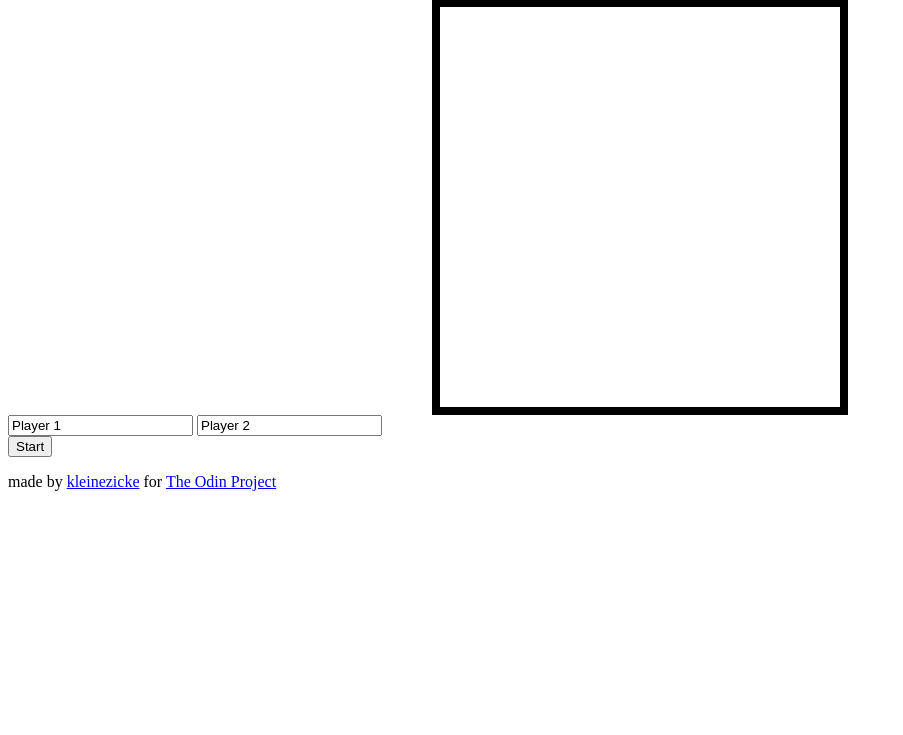
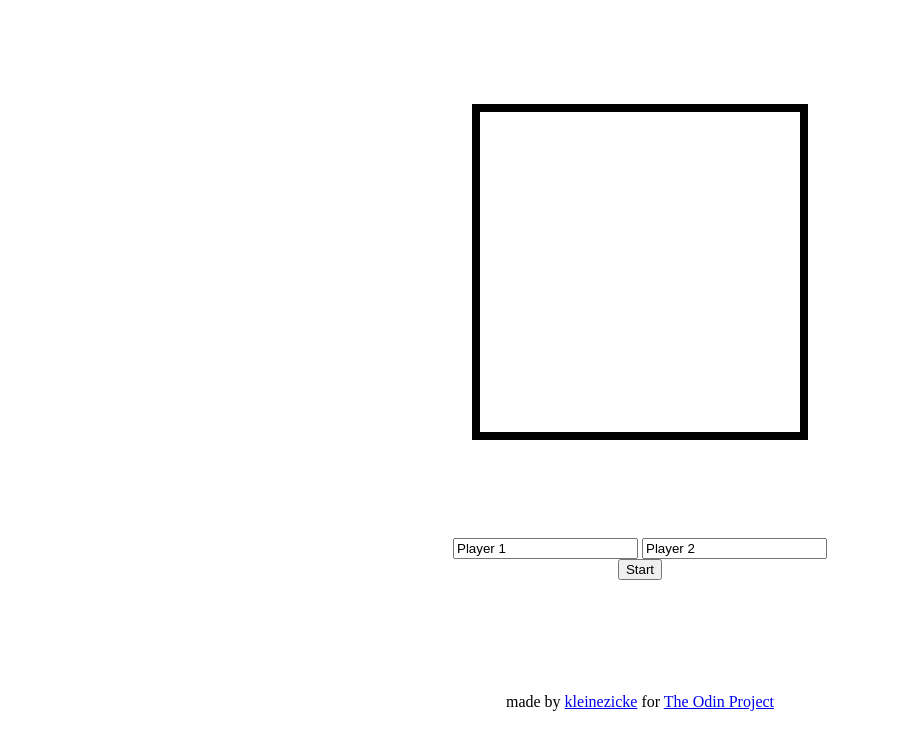
Before and after one commit to kleinezicke/tic-tac-toe, a plain HTML site: page index.html in a window 1280 px wide. Shown: the part 81-816 px from the top of the page, without its empty margins (0-903 px from the left). Drawn offline with Linux system fonts and the light colour scheme.

Commit message:
added some css

```diff
--- a/style.css
+++ b/style.css
@@ -2,9 +2,17 @@ h1 {
     text-align: center;
 }
 
+body {
+    height: 100vh;
+    min-height: 100%;
+    display: flex;
+    flex-direction: column;
+    text-align: center;
+}
+
 #game {
-    height: 50vh;
-    width: 50vh;
+    height: 40vh;
+    width: 40vh;
     border: 1vh solid black;
     display: grid;
     grid-template-columns: 1fr 1fr 1fr;
@@ -24,3 +32,7 @@ h1 {
 span {
     margin: auto;
 }
+
+footer {
+    margin-top: auto;
+}
```
